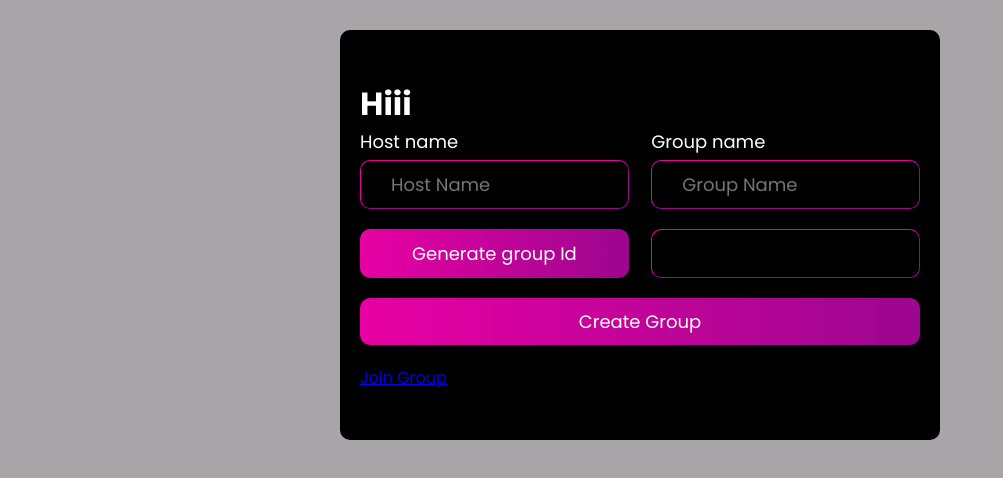
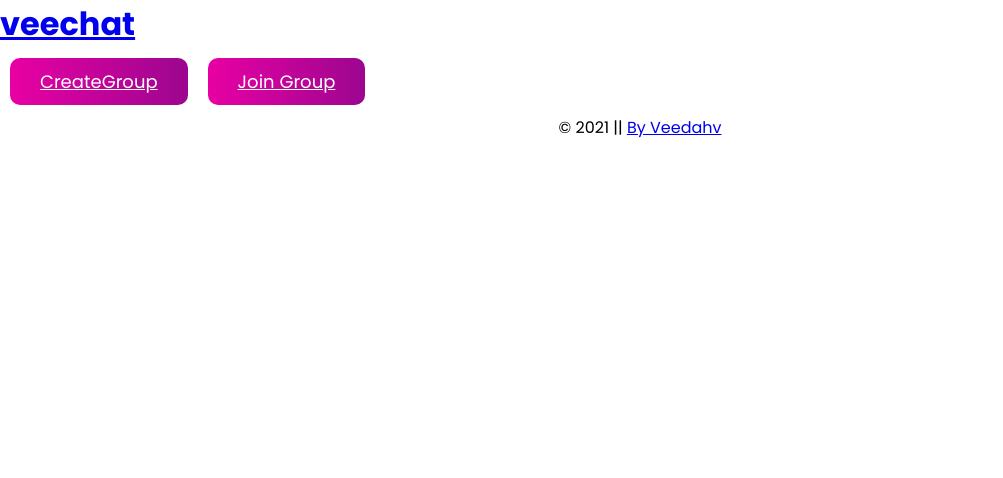
Before and after one commit to veedahv/chat-app, a Vue app: page / in a window 1280 px wide. Shown: the top 478 px of the page, without its empty margins (0-1003 px from the left). Built offline with nearby package versions, Linux system fonts and the light colour scheme; no server answers; the database is empty.

Commit message:
new commit

```diff
--- a/src/App.vue
+++ b/src/App.vue
@@ -1,10 +1,19 @@
 <template>
   <div id="app-main">
     <div id="nav">
-      <!-- <router-link to="/">Login</router-link> | -->
-      <!-- <router-link :to="{name: 'Home'}">Home</router-link>  -->
+      <router-link :to="{name: 'Home'}"><h1 class="logo">veechat</h1></router-link>
     </div>
     <router-view />
+    <footer>
+      <div class="body-container">
+        <p class="copyright">
+          &#169; 2021 ||
+          <a href="https://victoria-akpan.netlify.app/" class="portfolio"
+            >By Veedahv</a
+          >
+        </p>
+      </div>
+    </footer>
   </div>
 </template>
 
@@ -155,6 +164,10 @@
   border-color: var(--primary-color) var(--sec-color) var(--sec-color) var(--primary-color);
 }
 
+.copyright {
+  text-align: center;
+}
+
 @media only screen and (max-width: 567px) {
   .form-flx-box {
     flex-direction: column;
--- a/src/router/index.js
+++ b/src/router/index.js
@@ -11,39 +11,45 @@ const routes = [
     name: 'Login',
     component: Login
   },
+  {
+    path: '/',
+    name: 'Home',
+    component: Home
+  },
   // {
-  //   path: '/',
+  //   path: '/hom',
   //   name: 'Home',
   //   component: Home
   // },
   {
-    path: '/hom',
-    name: 'Home',
-    component: Home
+    path: '/CreateGroup',
+    name: 'CreateGroup',
+    component: CreateGroup,
+    props: true
   },
-  // {
-  //   path: '/CreateGroup',
-  //   name: 'CreateGroup',
-  //   component: CreateGroup,
-  //   props: true
-  // },
   {
     path: '/JoinGroup',
     name: 'JoinGroup',
     component: JoinGroup,
     props: true
   },
-  {
-    path: '/',
-    name: 'CreateGroup',
-    component: CreateGroup,
-    props: true
-  },
+  // {
+  //   path: '/',
+  //   name: 'CreateGroup',
+  //   component: CreateGroup,
+  //   props: true
+  // },
   {
     path: '/Chat',
     name: 'Chat',
     component: Chat,
     props: true
+  },
+  {
+    path: '/Chat',
+    redirect: {
+      name: 'Home'
+    }
   },
 ]
 
--- a/src/views/Chat.vue
+++ b/src/views/Chat.vue
@@ -6,7 +6,7 @@
         <header class="header">
           <h1 class="chat-intro">{{ groupInfo.groupName }}</h1>
           <!-- <button class="logout" @click="logout">Logout</button> -->
-      <!-- <router-link :to="{name: 'Home'}">Home</router-link>  -->
+      <router-link :to="{name: 'Home'}">Logout</router-link>
         </header>
         <section class="chat-box">
           <div
@@ -154,7 +154,7 @@ export default {
 
 <style scoped>
 .chat-view {
-  width: 100vw;
+  width: 100%;
   height: 95vh;
   position: relative;
 }
@@ -174,9 +174,14 @@ export default {
 }
 .header {
   top: 0;
+  padding: 5px 20px;
+  display: flex;
+  align-items: center;
+  justify-content: space-between;
 }
 .chat-msg {
   margin-top: 15px;
+  margin-bottom: 15px;
   margin-right: 10px;
 }
 .current-user {
--- a/src/views/CreateGroup.vue
+++ b/src/views/CreateGroup.vue
@@ -2,7 +2,6 @@
   <div class="create-group">
     <div class="view">
       <div class="login-box">
-        <!-- <form class="login-form" @submit.prevent="login"> -->
         <form class="auth-form" @submit.prevent="createGroup">
           <div class="form-main">
             <h1 class="login-intro">Hiii</h1>
@@ -30,7 +29,6 @@
                 />
               </div>
             </div>
-            <!-- <button type="button" value="" @click="generateGroupId">Generate group Id</button> -->
             <div class="form-flx-box">
               <button type="button" class="btn" @click="generateGroupId">
                 Generate group Id
--- a/src/views/Home.vue
+++ b/src/views/Home.vue
@@ -1,162 +1,26 @@
 <template>
   <div class="home">
-
+    <router-link :to="{ name: 'CreateGroup' }" class="btn">CreateGroup</router-link>
+    <router-link :to="{ name: 'JoinGroup' }" class="btn">Join Group</router-link>
   </div>
 </template>
 
 <script>
 // @ is an alias to /sr
-// import HelloWorl from '@/components/HelloWorld.vue'
-// import db from "@/db.js";
-
-// import { reactive, onMounted, ref } from "vue";
-// import { reactive, ref } from "vue";
 
 export default {
   name: "Home",
-  // setup() {
-  //   const inputUsername = ref("");
-  //   const inputMessage = ref("");
-  //   const inputGroupId = ref("");
-
-  //   const state = reactive({
-  //     username: "",
-  //     groupId: "",
-  //     messages: [],
-  //   });
-
-  //   const login = () => {
-  //     if (inputUsername.value !== "" || inputUsername.value !== null) {
-  //       // alert("enter your username");
-  //       state.username = inputUsername.value;
-  //       inputUsername.value = "";
-  //       const messagesRef = db.database().ref("messages");
-  //       // if (inputMessage.value === "" || inputMessage.value === null) {
-  //       //   return;
-  //       // }
-  //       const message = {
-  //         username: state.username,
-  //         groupId: state.groupId,
-  //         // content: inputMessage.value,
-  //         // };
-  //       };
-  //       messagesRef.push(message);
-  //       // inputMessage.value = "";
-  //     } else {
-  //       alert("enter your username");
-  //     }
-  //   };
-
-  //   // const logout = () => {
-  //   //   state.username = "";
-  //   // };
-
-  //   // const sendMessage = () => {
-  //   //   const messagesRef = db.database().ref("messages");
-  //   //   if (inputMessage.value === "" || inputMessage.value === null) {
-  //   //     return;
-  //   //   }
-  //   //   const message = {
-  //   //     username: state.username,
-  //   //     content: inputMessage.value,
-  //   //   };
-
-  //   //   messagesRef.push(message);
-  //   //   inputMessage.value = "";
-  //   // };
-
-  //   const createGroupId = () => {
-  //     let result = [];
-  //     let characters =
-  //       "ABCDEFGHIJKLMNOPQRSTUVWXYZabcdefghijklmnopqrstuvwxyz0123456789";
-  //     let charactersLength = characters.length;
-  //     for (var i = 0; i < 12; i++) {
-  //       result.push(
-  //         characters.charAt(Math.floor(Math.random() * charactersLength))
-  //       );
-  //     }
-  //     return result.join("");
-  //   };
-  //   const generateGroupId = () => {
-  //     inputGroupId.value = createGroupId();
-  //   };
-
-  //   // console.log(createGroupId());
-
-  //   onMounted(() => {
-  //     const messagesRef = db.database().ref("messages");
-  //     console.log(createGroupId());
-
-  //     messagesRef.on("value", (snapshot) => {
-  //       const data = snapshot.val();
-  //       let messages = [];
-
-  //       Object.keys(data).forEach((key) => {
-  //         messages.push({
-  //           id: key,
-  //           // groupId: data[key].groupId,
-  //           // groupMsg: data[key].groupMsg,
-  //           username: data[key].username,
-  //           content: data[key].content,
-  //         });
-  //       });
-
-  //       state.messages = messages;
-  //     });
-  //   });
-
-  //   return {
-  //     inputUsername,
-  //     inputMessage,
-  //     inputGroupId,
-  //     generateGroupId,
-  //     login,
-  //     // logout,
-  //     state,
-  //     // sendMessage,
-  //   };
-  // },
 };
 </script>
 
 <style scoped>
-.view {
-  width: 100vw;
-  height: 100vh;
-}
-.login {
-  display: flex;
-  align-items: center;
-}
-.chat {
-  padding: 50px 20px;
-}
-.header,
-.footer {
-  position: fixed;
-  width: 100%;
-  left: 0;
-  z-index: 5;
-}
-.header {
-  top: 0;
-}
-.current-user {
-  text-align: right;
-}
-.footer {
-  bottom: 0;
-  padding: 5px 20px;
-}
+
 .chat-input-box {
   display: flex;
   align-items: center;
 }
-.chat-message {
-  width: 100%;
-  padding: 10px 15px;
-}
-.send {
-  padding: 10px 15px;
+.btn {
+  display: inline-block;
+  margin: 10px;
 }
 </style>
```
Also changed, not shown: 1 other file (tests, documents, lock files or other folders).
